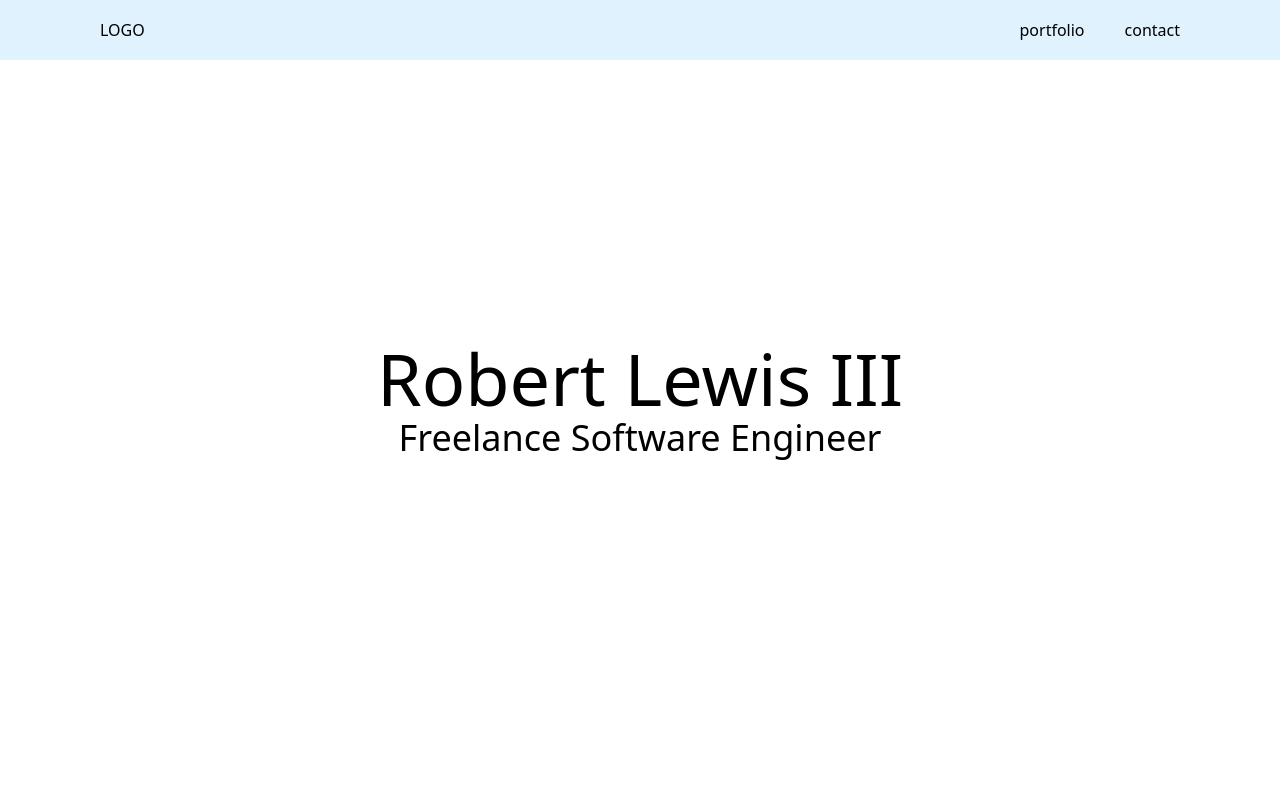
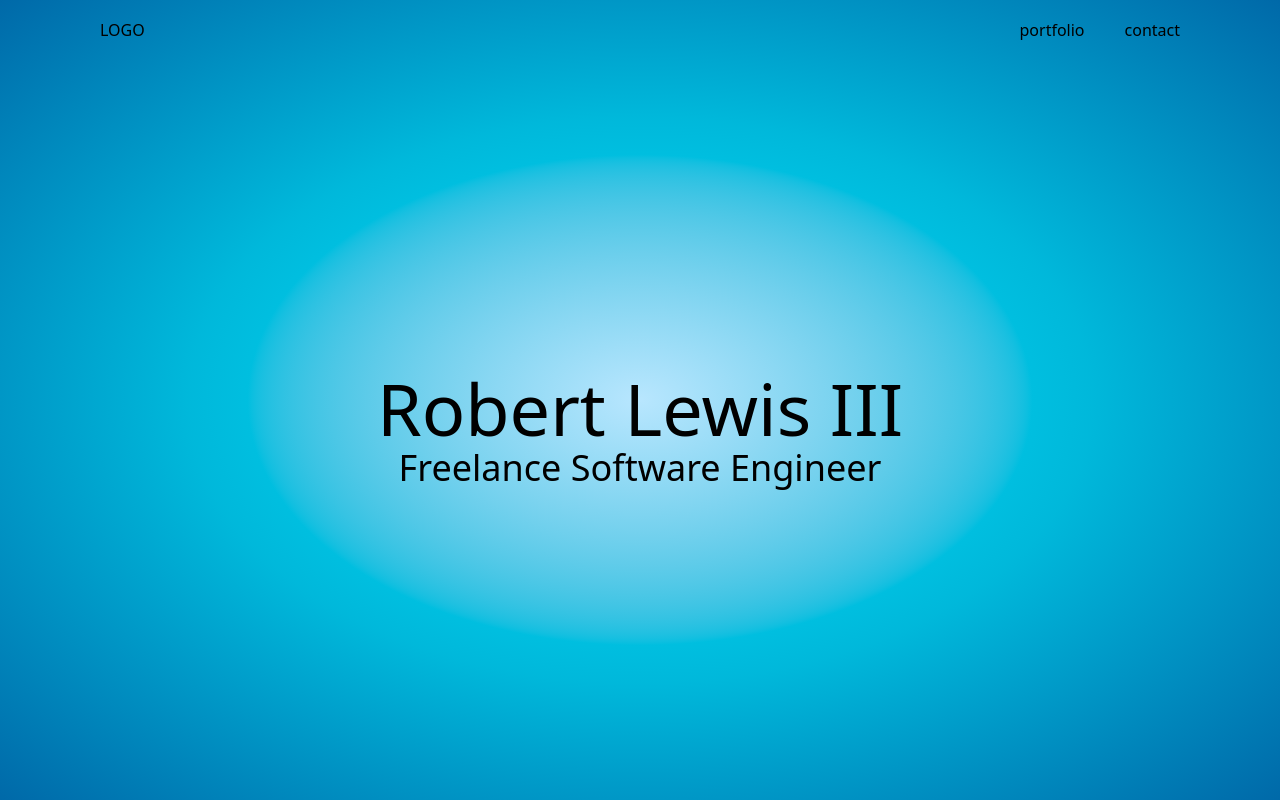
Before and after one commit to bobbythree/new-website, a React (Vite) app: page / in a window 1280 px wide. Built offline with nearby package versions, Linux system fonts and the light colour scheme.

Commit message:
radial gradient background

```diff
--- a/src/layouts/MainLayout.tsx
+++ b/src/layouts/MainLayout.tsx
@@ -2,17 +2,27 @@ import { Link, Outlet } from "react-router";
 
 export default function MainLayout() {
   return (
-    <>
-      <nav className="flex justify-between px-25 items-center h-15 bg-sky-100 absolute w-full">
+    <div className="relative min-h-screen">
+
+      <div
+        className="absolute inset-0 z-0
+                   bg-radial at-center
+                   from-sky-200 via-cyan-500 to-sky-700"
+      >
+      </div>
+
+      <nav className="flex justify-between px-25 items-center h-15 absolute w-full z-10">
         <h3>LOGO</h3>
         <div className="flex gap-10">
           <Link to="/portfolio">portfolio</Link>
           <Link to="/contact">contact</Link>
         </div>
       </nav>
-      <main className="flex grow h-screen items-center justify-center">
+
+      <main className="relative z-10 flex grow h-screen items-center justify-center pt-15">
         <Outlet />
       </main>
-    </>
+
+    </div>
   )
 }
```
